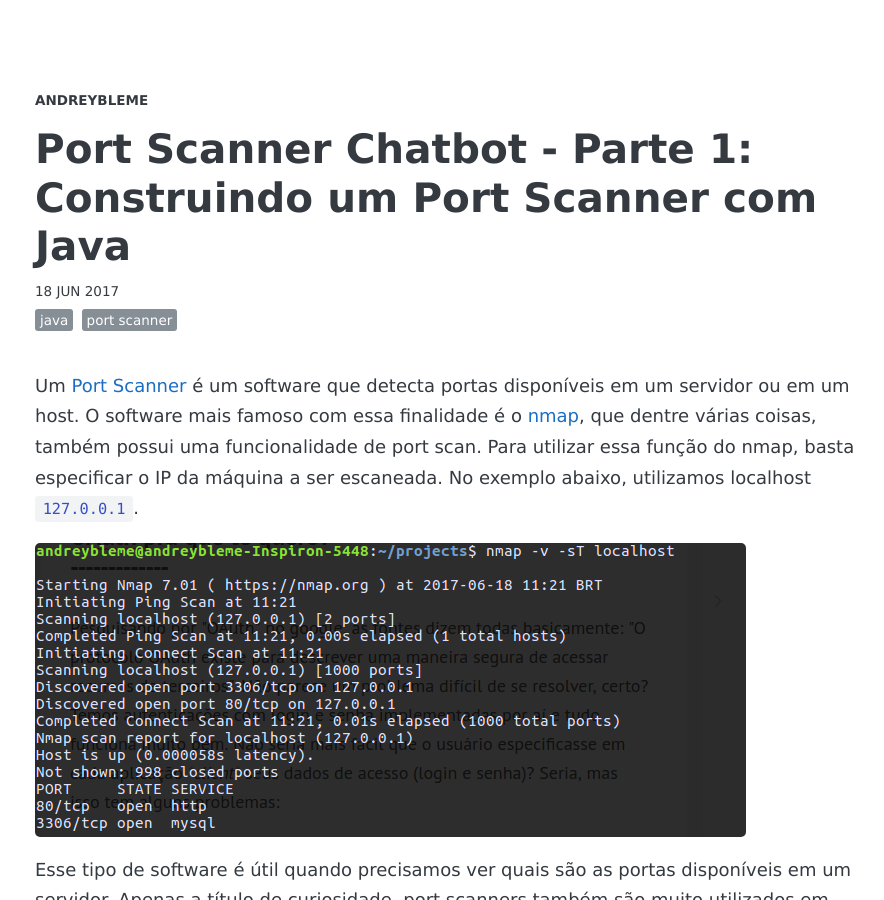
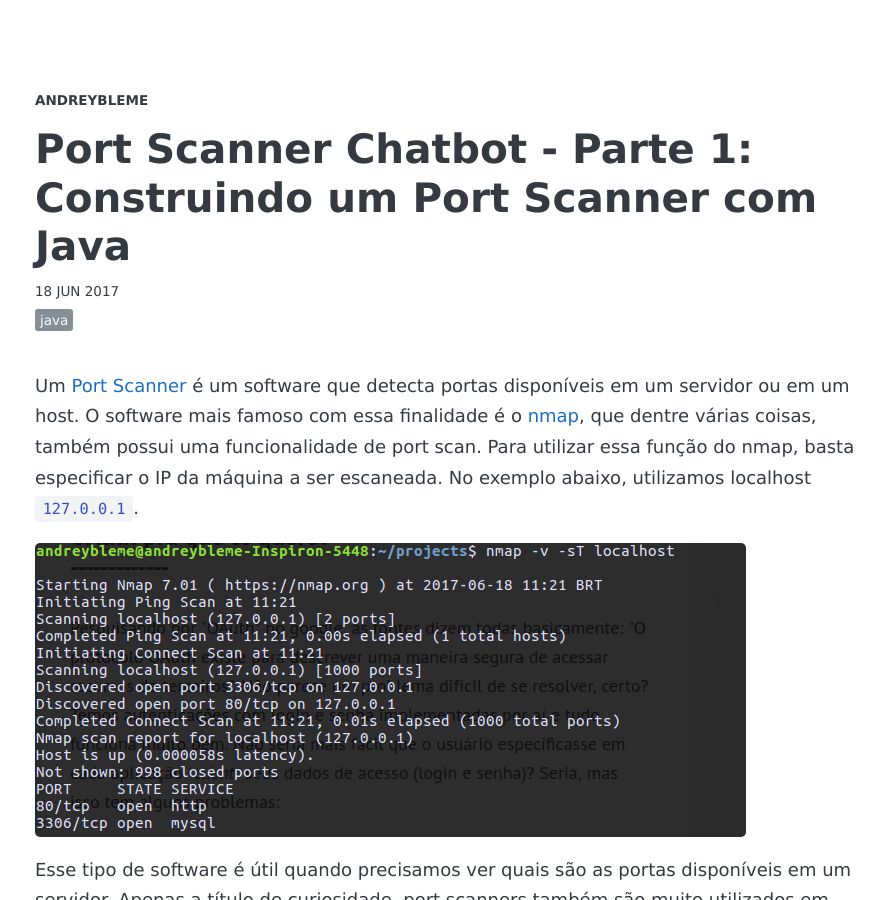
Before and after one commit to andreybleme/andreybleme.github.io, a Jekyll site: the page built from _posts/2017-06-18-construindo-port-scanner-com-java.markdown, in a window 1280 px wide and 900 px high. Shown: the whole window, without its empty margins (191-1075 px from the left). Built offline with Jekyll 4.4.1, drawn with Linux system fonts in a browser that asks for light colours; nearby versions of some CDN libraries; some web fonts are replaced; comment, search, counter and statistics services are not loaded.

Commit message:
Update code snipped spacing and remove unused tags

```diff
--- a/_posts/2017-06-18-construindo-port-scanner-com-java.markdown
+++ b/_posts/2017-06-18-construindo-port-scanner-com-java.markdown
@@ -2,7 +2,7 @@
 layout: post
 title:  "Port Scanner Chatbot - Parte 1: Construindo um Port Scanner com Java"
 description: "No primeiro post da série, veremos a construção do serviço que escanea portas de um servidor utilizando APIs de concorrência do Java."
-tags: [java, port scanner]
+tags: [java]
 date:   2017-06-18 16:00:00
 categories: java
 comments: true
--- a/_posts/2017-12-08-construindo-slackapp-portscanner.markdown
+++ b/_posts/2017-12-08-construindo-slackapp-portscanner.markdown
@@ -2,7 +2,7 @@
 layout: post
 title:  "Port Scanner Chatbot - Parte 2: Criando a API e configurando o Slack App"
 description: "No segundo e último post da série, criamos uma API para expor nosso serviço de port scan e configuramos o slack app."
-tags: [java, port scanner]
+tags: [java]
 date:   2017-12-08 00:10:00
 categories: java
 comments: true
--- a/_posts/2019-07-06-etendendo-explorando-buffer-overflow.markdown
+++ b/_posts/2019-07-06-etendendo-explorando-buffer-overflow.markdown
@@ -3,7 +3,7 @@ layout: post
 title:  "Entendendo e explorando Buffer Overflow"
 description: "Como explorar e como funcionam vulnerabilidades Buffer Overflow em programas C e C++."
 date:   2019-07-06 17:00:00
-tags: [security, blackhat]
+tags: [security]
 comments: true
 share: true
 ---
--- a/_posts/2019-07-24-o-que-e-memory-safety.markdown
+++ b/_posts/2019-07-24-o-que-e-memory-safety.markdown
@@ -3,7 +3,7 @@ layout: post
 title:  "O que é Memory Safety"
 description: "Entendendo o significado de Memory Safety em linguagens e programas, com exemplos em C."
 date:   2019-07-24 22:00:00
-tags: [security, whitehat]
+tags: [security]
 comments: true
 share: true
 ---
```
Also changed, not shown: _posts/2022-05-22-running-ebpf-programs-on-docker-containers.markdown (+5 -5 lines).
